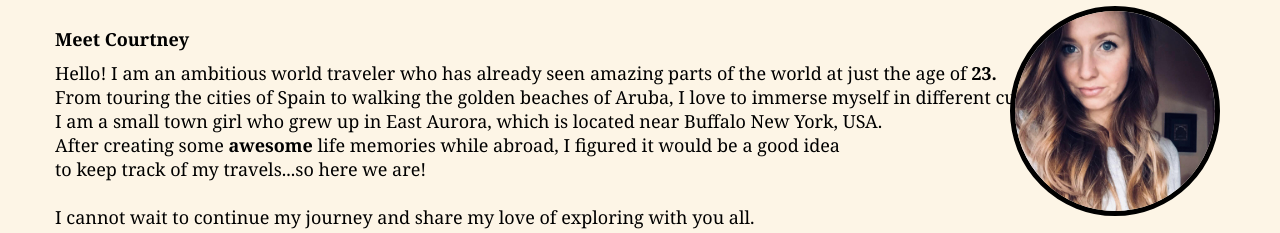
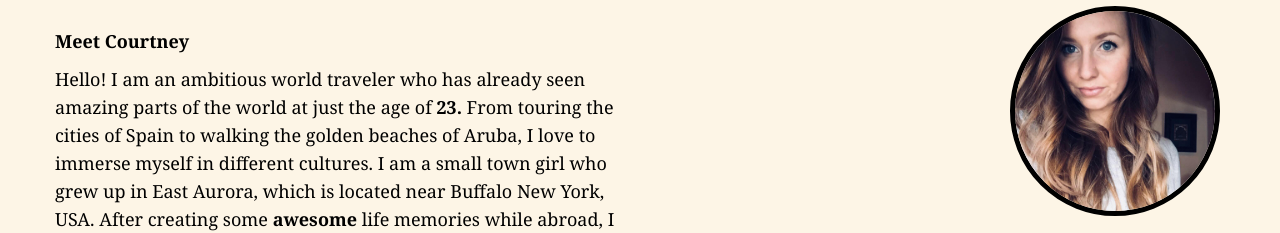
Before and after one commit to courtneyawinter/test, a plain HTML site: page index.html in a window 1280 px wide. Shown: the part 744-977 px from the top of the page. Drawn offline with Linux system fonts and the light colour scheme.

Commit message:
Paragraph Line Height

```diff
--- a/index.html
+++ b/index.html
@@ -26,15 +26,13 @@
     <div class="body1">
       <h1 id="about">Wanderlust: A strong desire to explore the world.</h1>
       <p><strong>Meet Courtney</strong></p>
-      <p>Hello! I am an ambitious world traveler who has already seen amazing parts of the world at just the age of <strong>23.</strong><br>
-      From touring the cities of Spain to walking the golden beaches of Aruba, I love to immerse myself in different cultures.<br>
-      I am a small town girl who grew up in East Aurora, which is located near Buffalo New York, USA.<br>
-      After creating some <strong>awesome</strong> life memories while abroad, I figured it would be a good idea<br>
-      to keep track of my travels...so here we are!<br>
+      <p>Hello! I am an ambitious world traveler who has already seen amazing parts of the world at just the age of <strong>23.</strong>
+      From touring the cities of Spain to walking the golden beaches of Aruba, I love to immerse myself in different cultures.
+      I am a small town girl who grew up in East Aurora, which is located near Buffalo New York, USA.
+      After creating some <strong>awesome</strong> life memories while abroad, I figured it would be a good idea
+      to keep track of my travels...so here we are! I cannot wait to continue my journey and share my love of exploring with you all.
       <br>
-      I cannot wait to continue my journey and share my love of exploring with you all.<br>
-      <br>
-      <strong>Bon Voyage!</strong><br>
+      <strong style="margin-bottom: 80px;">Bon Voyage!</strong>
       <em>-C</em></p>
       <img src="resources/images/courtney1.jpg" alt="Headshot of Courtney" />
     </div>
--- a/resources/css/index.css
+++ b/resources/css/index.css
@@ -92,6 +92,8 @@ a:hover {
 
 .body1 p {
   margin-left: 30px;
+  width: 47%;
+  line-height: 28px;
 }
 
 .body1 img {
@@ -102,4 +104,5 @@ a:hover {
     left: 1010px;
     top: 750px;
   z-index: 1;
+  display: inline;
 }
```
